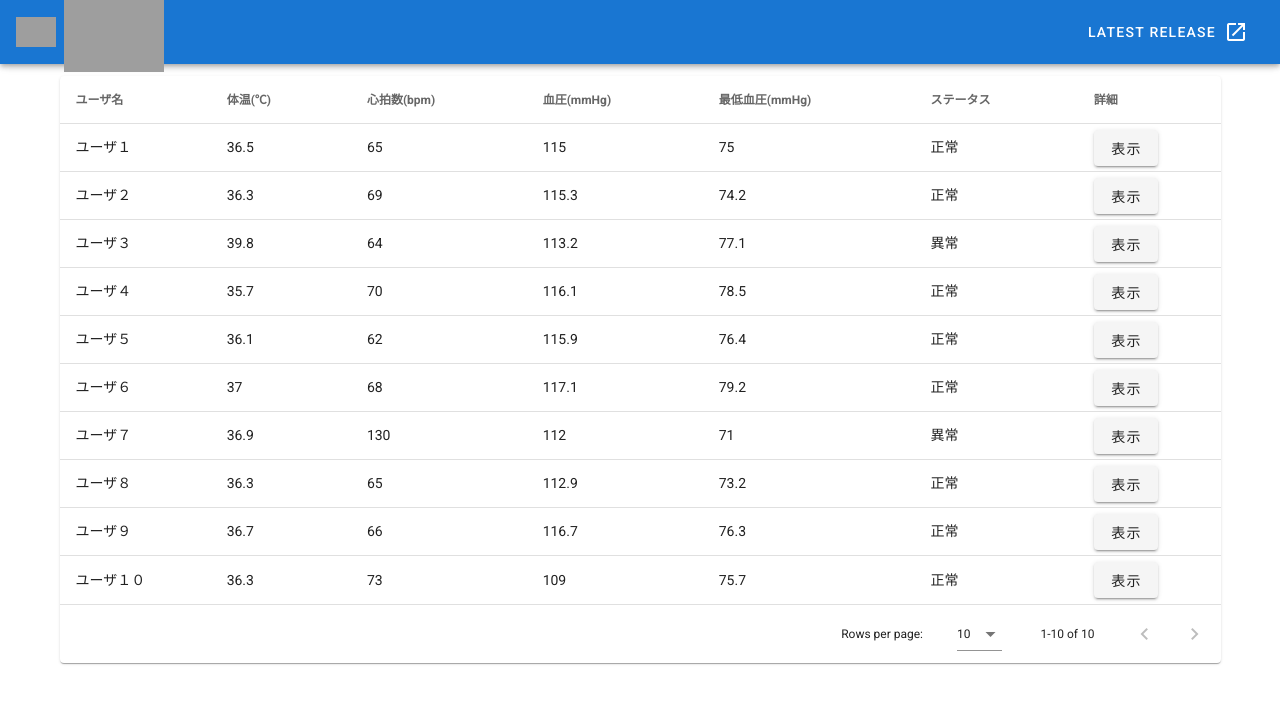
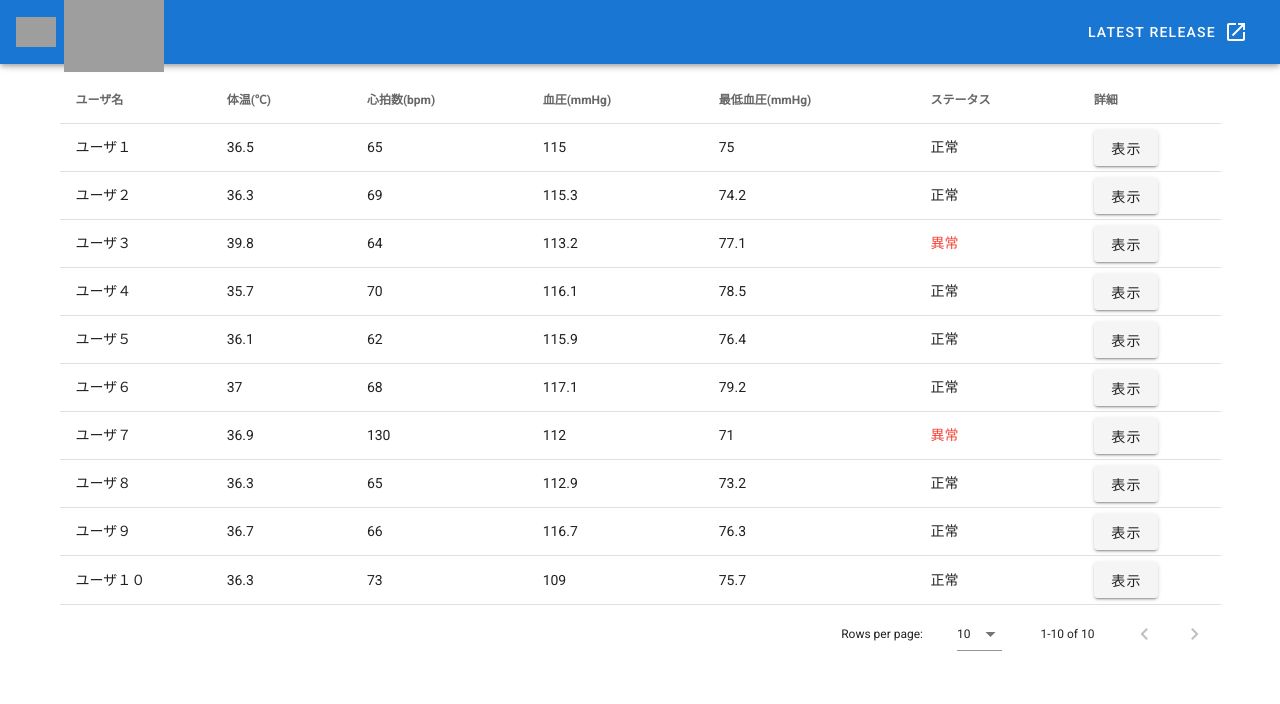
Before and after one commit to K-Fryxell/BID_Admin, a Vue app: page / in a window 1280 px wide. Shown: the top 704 px of the page. Built offline with nearby package versions, Linux system fonts and the light colour scheme; grey boxes are pictures that could not be loaded.

Commit message:
table_desain

```diff
--- a/src/views/Home.vue
+++ b/src/views/Home.vue
@@ -4,9 +4,13 @@
             :headers="headers"
             :items="desserts"
             :items-per-page="10"
-            class="elevation-1"
         >
-            <template #item.action="{ item }">
+            <template v-slot:item.status="{ item }">
+                <div :class="item.color" style="margin:0; padding:0;">
+                    {{item.status}}
+                </div>
+            </template>
+            <template #item.actions="{ item }">
                 <v-btn @click="onClickShow(item)" to="/user_details">表示</v-btn>
             </template>
         </v-data-table>
@@ -14,11 +18,8 @@
 </template>
 
 <script>
-
 export default {
     name: 'Home',
-
-
     components: {
 
     },
@@ -36,7 +37,7 @@ export default {
         { text: '血圧(mmHg)', value: 'bloodPressure'},
         { text: '最低血圧(mmHg)', value: 'minimumBloodPressure'},
         { text: 'ステータス', value: 'status' },
-        { text: '詳細', value: 'action' },
+        { text: '詳細', value: 'actions' },
         ],
         desserts: [
         {
@@ -46,6 +47,7 @@ export default {
             bloodPressure:115.0,
             minimumBloodPressure:75.0,
             status: '正常',
+            color:'',
         },
         {
             name: 'ユーザ２',
@@ -54,6 +56,7 @@ export default {
             bloodPressure:115.3,
             minimumBloodPressure:74.2,
             status: '正常',
+            color:'',
         },
         {
             name: 'ユーザ３',
@@ -62,6 +65,7 @@ export default {
             bloodPressure:113.2,
             minimumBloodPressure:77.1,
             status: '異常',
+            color:'red--text',
         },
         {
             name: 'ユーザ４',
@@ -70,6 +74,7 @@ export default {
             bloodPressure:116.1,
             minimumBloodPressure:78.5,
             status: '正常',
+            color:'',
         },
         {
             name: 'ユーザ５',
@@ -78,6 +83,7 @@ export default {
             bloodPressure:115.9,
             minimumBloodPressure:76.4,
             status: '正常',
+            color:'',
         },
         {
             name: 'ユーザ６',
@@ -86,6 +92,7 @@ export default {
             bloodPressure:117.1,
             minimumBloodPressure:79.2,
             status: '正常',
+            color:'',
         },
         {
             name: 'ユーザ７',
@@ -94,6 +101,7 @@ export default {
             bloodPressure:112.0,
             minimumBloodPressure:71.0,
             status: '異常',
+            color:'red--text',
         },
         {
             name: 'ユーザ８',
@@ -102,6 +110,7 @@ export default {
             bloodPressure:112.9,
             minimumBloodPressure:73.2,
             status: '正常',
+            color:'',
         },
         {
             name: 'ユーザ９',
@@ -110,6 +119,7 @@ export default {
             bloodPressure:116.7,
             minimumBloodPressure:76.3,
             status: '正常',
+            color:'',
         },
         {
             name: 'ユーザ１０',
@@ -118,6 +128,7 @@ export default {
             bloodPressure:109.0,
             minimumBloodPressure:75.7,
             status: '正常',
+            color:'',
         },
         ],
     }
--- a/src/views/userDetails.vue
+++ b/src/views/userDetails.vue
@@ -1,7 +1,7 @@
 <template>
 <v-container>
     <v-card-title>ユーザ詳細</v-card-title>
-    <v-card-text>ユーザ１様</v-card-text>
+    <v-card-text>ユーザ３様</v-card-text>
     <v-data-table
     :headers="headers"
     :items="desserts"
@@ -84,6 +84,25 @@
             </v-row>
         </v-form>
     </v-row>
+    <v-dialog v-model="dialog" class="ma-0 pa-0">
+        <v-card class="ma-0 pt-12 pl-12 pr-12 pb-8">
+            <v-row class="ma-0 pa-0" justify="center">
+                <v-card-title class="ma-0 pa-0">通報処理を完了しました</v-card-title>
+            </v-row>
+            <v-row class="ma-0 pa-0" justify="center">
+                <v-btn
+                    dark
+                    style="background-color: grey"
+                    outlined
+                    rounded
+                    class="mt-6 ma-0 pa-0 white--text"
+                    to="/"
+                >
+                    確認
+                </v-btn>
+            </v-row>
+        </v-card>
+    </v-dialog>
 </v-container>
 </template>
 
@@ -92,8 +111,16 @@ export default {
 name: "Home",
 
 components: {},
+methods:{
+    // モーダルを閉じる
+        close(){
+            this.dialog = false
+        }
+},
 data() {
     return {
+        // モーダル表示・非表示
+        dialog:false,
         headers: [
             {
             text: "バイタル名",
```
Lines whose indentation alone changed are shown as unchanged.
